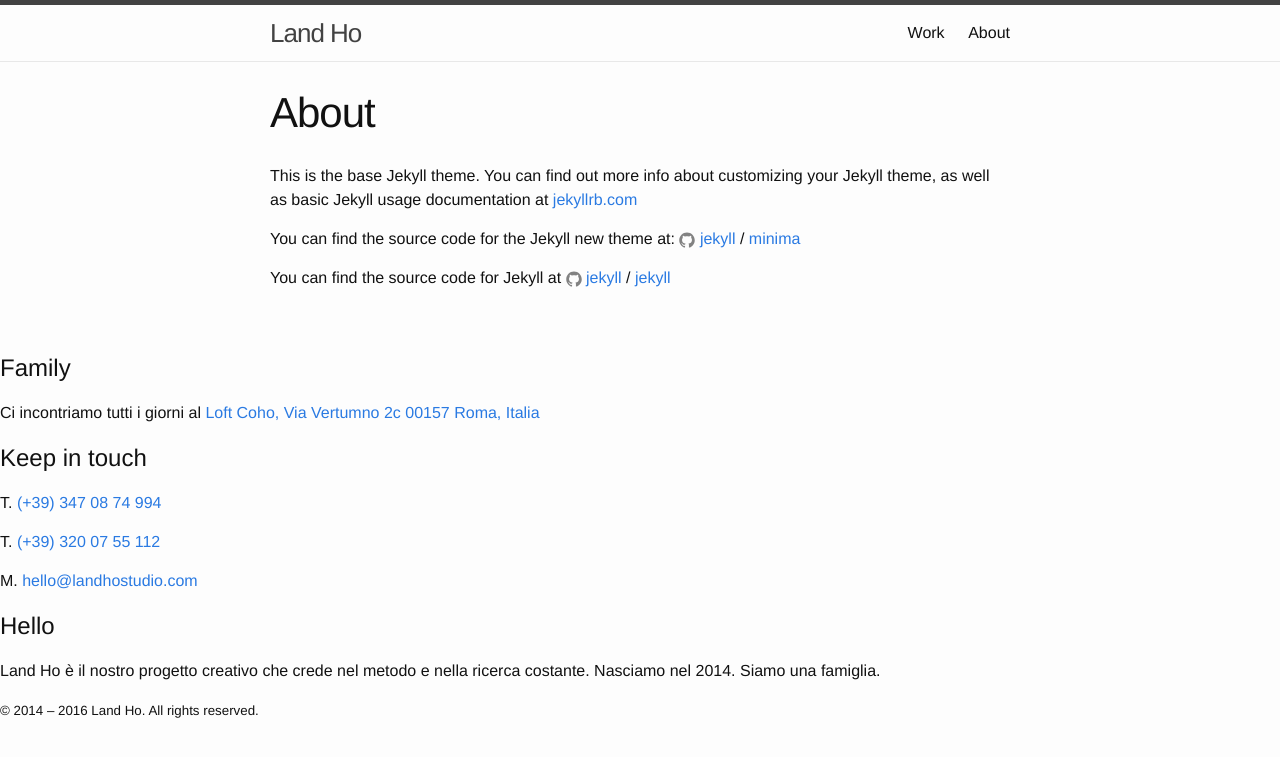
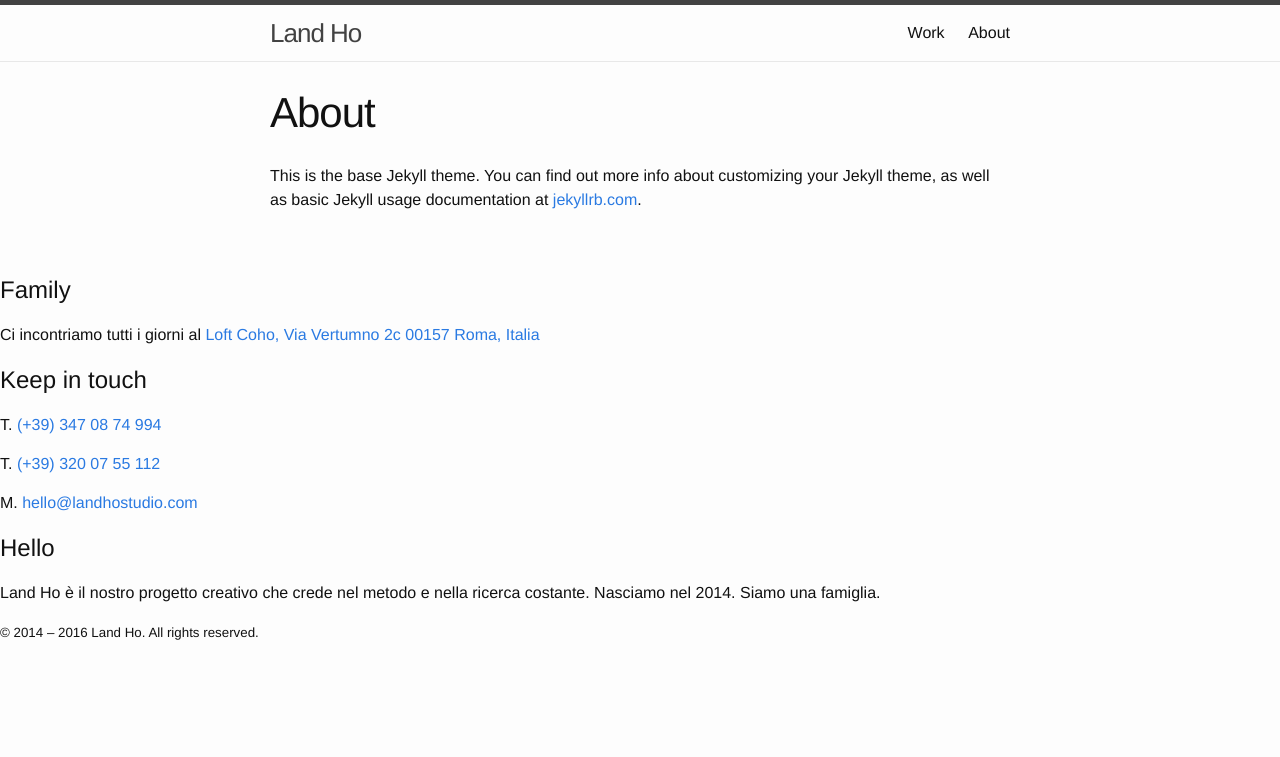
Before and after one commit to landhostudio/landhostudio-jekyll, a Jekyll site: the page built from about.md, in a window 1280 px wide. Shown: the top 757 px of the page. Built offline with Jekyll 4.4.1, drawn with Linux system fonts in a browser that asks for light colours.

Commit message:
Removed unnecessary files

```diff
--- a/_config.yml
+++ b/_config.yml
@@ -56,8 +56,6 @@ footer:
     costante. Nasciamo nel 2014. Siamo una famiglia.
 baseurl:
 url:
-twitter_username: jekyllrb
-github_username: jekyll
 markdown: kramdown
 permalink: pretty
 gems:
--- a/_includes/icon-github.html
+++ /dev/null
@@ -1 +0,0 @@
-<a href="https://github.com/{{ include.username }}"><span class="icon icon--github">{% include icon-github.svg %}</span><span class="username">{{ include.username }}</span></a>
--- a/_includes/icon-twitter.html
+++ /dev/null
@@ -1 +0,0 @@
-<a href="https://twitter.com/{{ include.username }}"><span class="icon icon--twitter">{% include icon-twitter.svg %}</span><span class="username">{{ include.username }}</span></a>
--- a/about.md
+++ b/about.md
@@ -5,12 +5,4 @@ position: 1
 layout: page
 ---
 
-This is the base Jekyll theme. You can find out more info about customizing your Jekyll theme, as well as basic Jekyll usage documentation at [jekyllrb.com](http://jekyllrb.com/)
-
-You can find the source code for the Jekyll new theme at:
-{% include icon-github.html username="jekyll" %} /
-[minima](https://github.com/jekyll/minima)
-
-You can find the source code for Jekyll at
-{% include icon-github.html username="jekyll" %} /
-[jekyll](https://github.com/jekyll/jekyll)
+This is the base Jekyll theme. You can find out more info about customizing your Jekyll theme, as well as basic Jekyll usage documentation at [jekyllrb.com](http://jekyllrb.com/).
```
Also changed, not shown: _includes/icon-github.svg (deleted), _includes/icon-twitter.svg (deleted).
